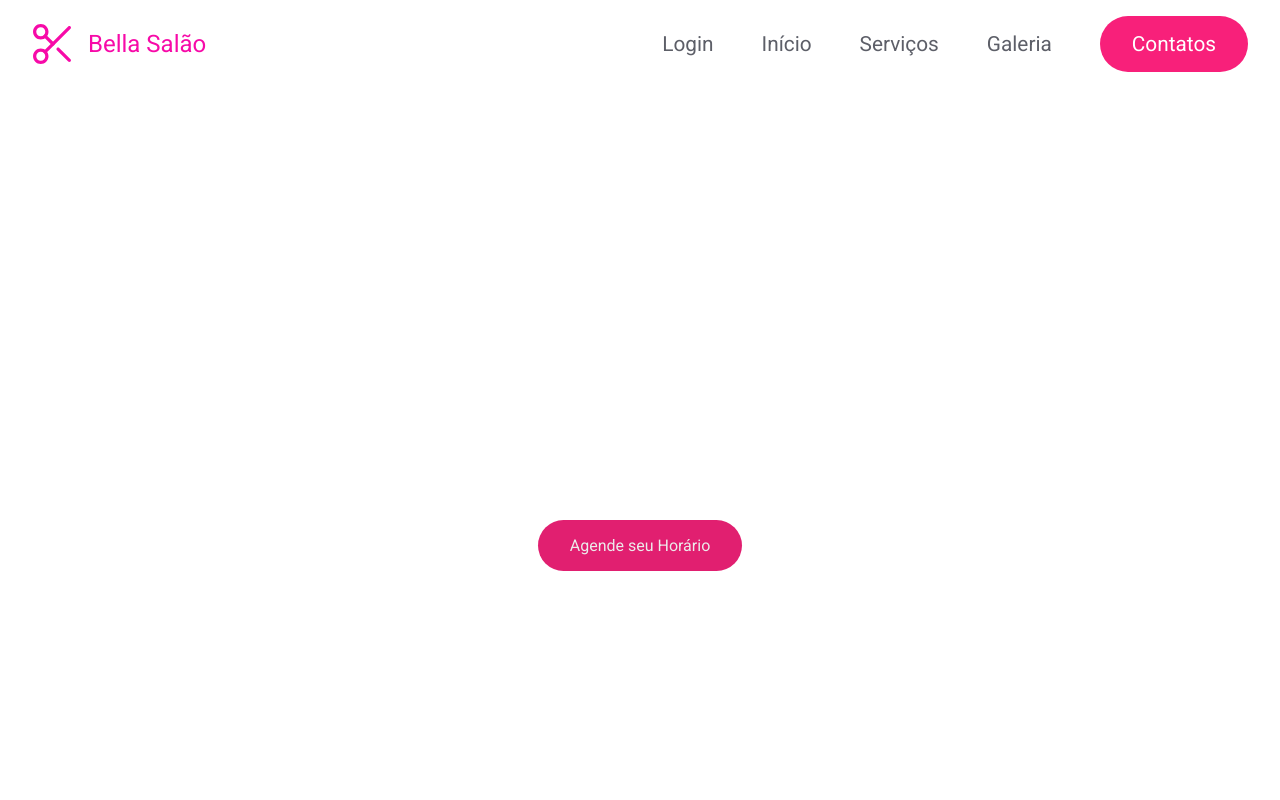
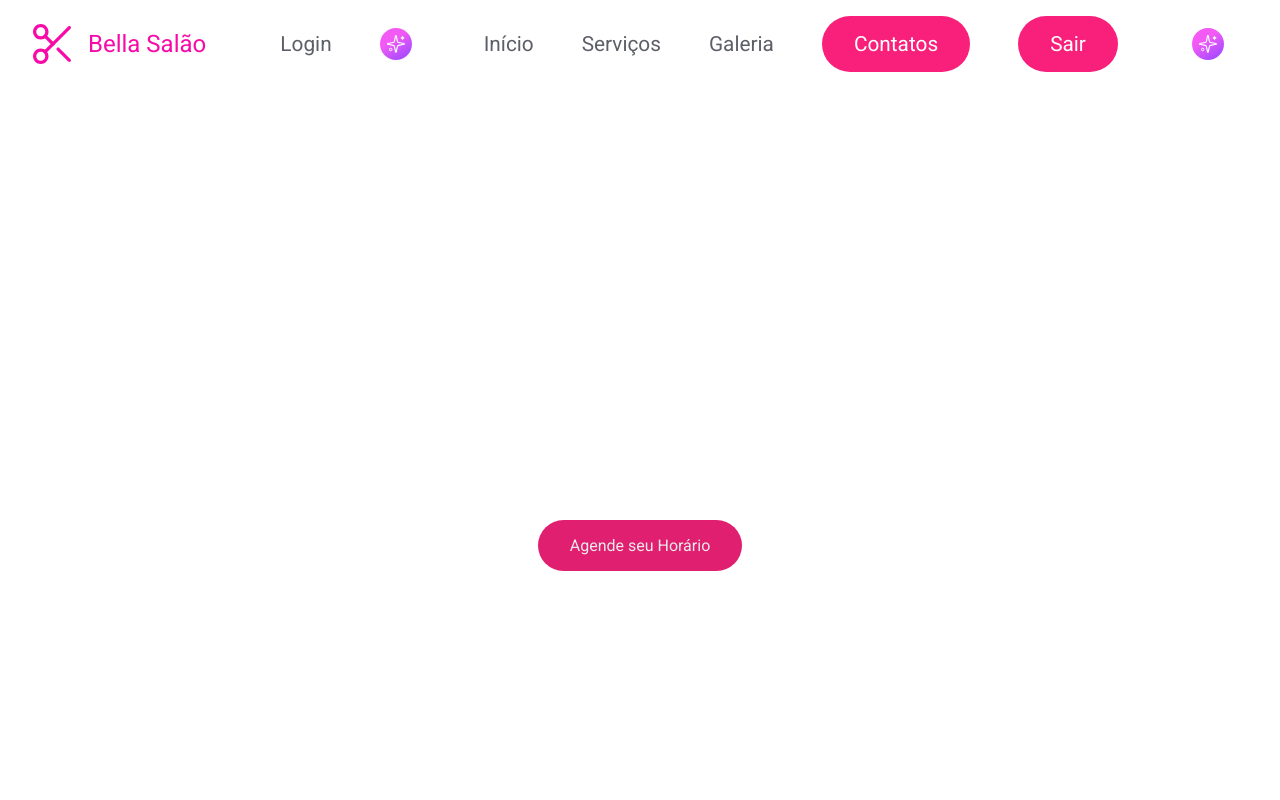
Before and after one commit to lucas-jose-dev/bellaSalao, a React (Vite) app: page / in a window 1280 px wide. Shown: the top 800 px of the page. Built offline with nearby package versions, Linux system fonts and the light colour scheme; a web font is replaced by a local one.

Commit message:
Adicionando script pós-login do usuário.

```diff
--- a/src/components/Header/Header.jsx
+++ b/src/components/Header/Header.jsx
@@ -1,16 +1,43 @@
 import tesoura from '/icons/tesoura.svg'
 import hanbur from '/icons/list.svg'
 import xSvg from '/icons/x.svg'
+import imgUsuario from '/icons/estrelaCirculoLogin.svg'
 import styles from './header.module.css'
 import { useState } from 'react'
-import { Link } from "react-router-dom"
+import { Link, useNavigate } from "react-router-dom"
+import { use } from 'react'
+import Alert from '../../pages/components/Alert/Alert'
 
 export default function Header() {
 
     const [menu, setMenu] = useState(false)
+    const [confirmacaoSair, setConfirmacaoSair] = useState(false)
+    const statusDeLogin = localStorage.getItem("Status")
+
+    const navigate = useNavigate()
 
     return (
         <>
+            {confirmacaoSair && (<Alert
+            delay={100000}
+            show={confirmacaoSair}
+            sairDoAlert={true}
+            >
+                <button
+                onClick={() => {
+                    setConfirmacaoSair(false)
+                }}
+                >Cancelar</button>
+                <button
+                 onClick={() => {
+                    localStorage.setItem("Status", "Deslogado")
+                    navigate("/")
+                    setConfirmacaoSair(false)
+                    setMenu(false)
+                 }}
+                >Continuar</button>
+
+            </Alert>)}
             <header className={styles.header}>
                 <div className={styles.divHeader}>
                     <div className={styles.divName}>
@@ -42,23 +69,34 @@ export default function Header() {
                     </p>
                 </div>
                 <div
-                    className={`${styles.divLinks} ${menu ? styles.trueMenu : styles.falseMenu}`}
+                    className={`
+                        ${styles.divLinks}
+                        ${menu ? styles.trueMenu : styles.falseMenu}
+                        ${statusDeLogin === "Logado" ? styles.divHeaderClose : ""}`}
                 >
                     <Link to="/login"
+                        className={statusDeLogin === "Logado" ? styles.loginMobleClose : ""}
                         onClick={() => {
                             sessionStorage.setItem("loginAlertVisto", "true")
                             if (menu) {
                                 setMenu(false)
                             }
-                        }}>
+                        }}
+                    >
                         Login
                     </Link>
+                    <div className={`${styles.nomeDoUsuario} ${statusDeLogin === "Deslogado" ? styles.nomeDoUsuarioClose : ""}`}>
+                        <img src={imgUsuario} alt="" />
+                        <p>{localStorage.getItem("Nome")}</p>
+                    </div>
                     <a
                         href="#slogan"
-                        onClick={() => {
-                            if (menu) {
-                                setMenu(false)
-                            }
+                        onClick={(e) => {
+                            e.preventDefault()
+                            document.getElementById("slogan")?.scrollIntoView({
+                                behavior: "smooth"
+                            })
+                            setMenu(false)
                         }}>
                         Início
                     </a>
@@ -74,24 +112,40 @@ export default function Header() {
                     </a>
                     <a
                         href="#galeria"
-                        onClick={() => {
-                            if (menu) {
-                                setMenu(false)
-                            }
+                        onClick={(e) => {
+                            e.preventDefault()
+                            document.getElementById("galeria")?.scrollIntoView({
+                                behavior: "smooth"
+                            })
+                            setMenu(false)
                         }}
                     >
                         Galeria
                     </a>
                     <a
-                        href="#agenda" className={styles.linkButton}
-                        onClick={() => {
-                            if (menu) {
-                                setMenu(false)
-                            }
+                        href="#agenda"
+                        className={`${styles.linkButton} ${statusDeLogin === "Logado" ? styles.linkButtonMoble : ""}`}
+                        onClick={(e) => {
+                            document.getElementById("agenda")?.scrollIntoView({
+                                behavior: "smooth"
+                            })
+                            setMenu(false)
                         }}
                     >
                         Contatos
                     </a>
+                    <a
+                        href='#link'
+                        className={`${styles.linkButton} ${statusDeLogin === "Deslogado" ? styles.sairClose : ""}`}
+                        onClick={() => {
+                            setConfirmacaoSair(true)
+                        }}>
+                        Sair
+                    </a>
+                </div>
+                <div className={`${styles.nomeDoUsuario} ${styles.nomeDoUsuarioMoble} ${statusDeLogin === "Deslogado" ? styles.nomeDoUsuarioClose : ""}`}>
+                    <img src={imgUsuario} alt="" />
+                    <p>{localStorage.getItem("Nome")}</p>
                 </div>
             </header>
         </>
--- a/src/components/Header/header.module.css
+++ b/src/components/Header/header.module.css
@@ -67,6 +67,41 @@
     cursor: pointer;
 }
 
+/*Pós login*/
+
+.divHeaderClose {
+    display: none;
+}
+
+.sairClose {
+    display: none;
+}
+
+.nomeDoUsuario {
+    display: flex;
+    flex-direction: row;
+    justify-content: center;
+    align-items: center;
+    gap: 1.5rem;
+}
+
+.nomeDoUsuario p {
+    font-size: 1.3rem;
+    color: black;
+    font-weight: 600;
+}
+
+.nomeDoUsuario img {
+    height: 2rem;
+    width: 2rem;
+}
+
+.nomeDoUsuarioClose {
+    display: none;
+}
+
+/*Fim do pós login*/
+
 @media (min-width: 700px) {
     .menuHabur {
         display: none;
@@ -106,4 +141,36 @@
         padding: 1rem 0;
         text-align: center;
     }
+
+    /*Pós login*/
+    .linkButtonMoble {
+        display: none;
+    }
+
+    .nomeDoUsuarioMoble {
+        display: none;
+    }
+
+    .loginMobleClose {
+        display: none;
+    }
+
+    .sairClose {
+        display: none;
+    }
+
+    .nomeDoUsuario {
+        width: 100vw;
+        justify-content: start;
+        border-bottom: 2px solid rgb(110, 108, 108);
+        padding: 1rem 1rem;
+        gap: 1rem;
+    }
+
+    /* .nomeDoUsuario img {
+        border: solid 1px rgb(215, 84, 106);
+        border-radius: 10rem;
+    } */
+
+    /*Fim do pós login*/
 }
--- a/src/pages/Cadastro/Cadastro.jsx
+++ b/src/pages/Cadastro/Cadastro.jsx
@@ -150,7 +150,7 @@ export default function Cadastro() {
                             setBtnCopy("Copiado")
                             setMostrarAlert(false)
                             setTimeout(() => {
-                                navigate("/")
+                                navigate("/login")
                             }, 1000)
                         }
                         //else {
--- a/src/pages/Login/Login.jsx
+++ b/src/pages/Login/Login.jsx
@@ -36,6 +36,7 @@ export default function Login() {
             if (valorEmail === valorEmailBanco) {
 
                 if (valorSenha === valorSenhaBanco) {
+                    localStorage.setItem("Status", "Logado")
                     //Em produção
                     navigate("/")
                 } else if (valorSenha === "") {
@@ -67,6 +68,7 @@ export default function Login() {
             if (valorTelefone === valorTelefoneBanco) {
 
                 if (valorSenha === valorSenhaBanco) {
+                    localStorage.setItem("Status", "Logado")
                     //Em produção
                     navigate("/")
                 } else if (valorSenha === "") {
--- a/src/services/emailModule.js
+++ b/src/services/emailModule.js
@@ -6,10 +6,12 @@ export default function emailModules(valorTipoCadastro, nome, valorSenha) {
         localStorage.setItem("Telefone", valorTipoCadastro)
         localStorage.setItem("Nome", nome)
         localStorage.setItem("Senha", valorSenha)
+        localStorage.setItem("Status", "Deslogado")
     } else {
         localStorage.setItem("Email", valorTipoCadastro)
         localStorage.setItem("Nome", nome)
         localStorage.setItem("Senha", valorSenha)
+        localStorage.setItem("Status", "Deslogado")
         // console.log(nome, valorTipoCadastro)
     }
 }
```
